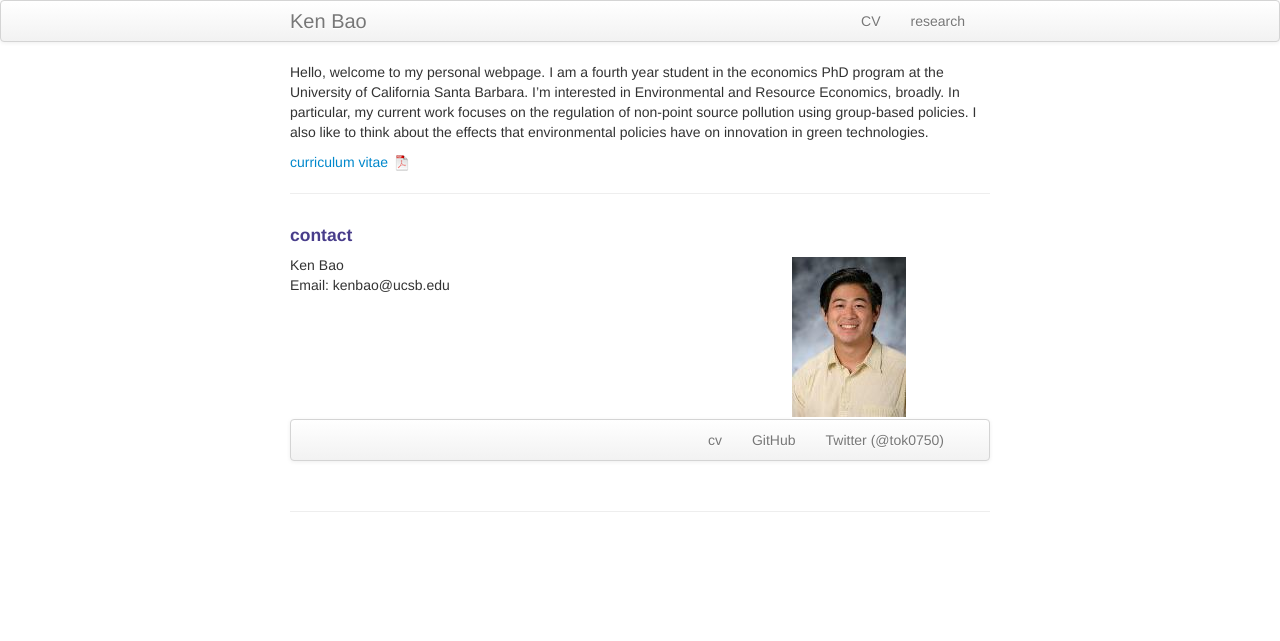
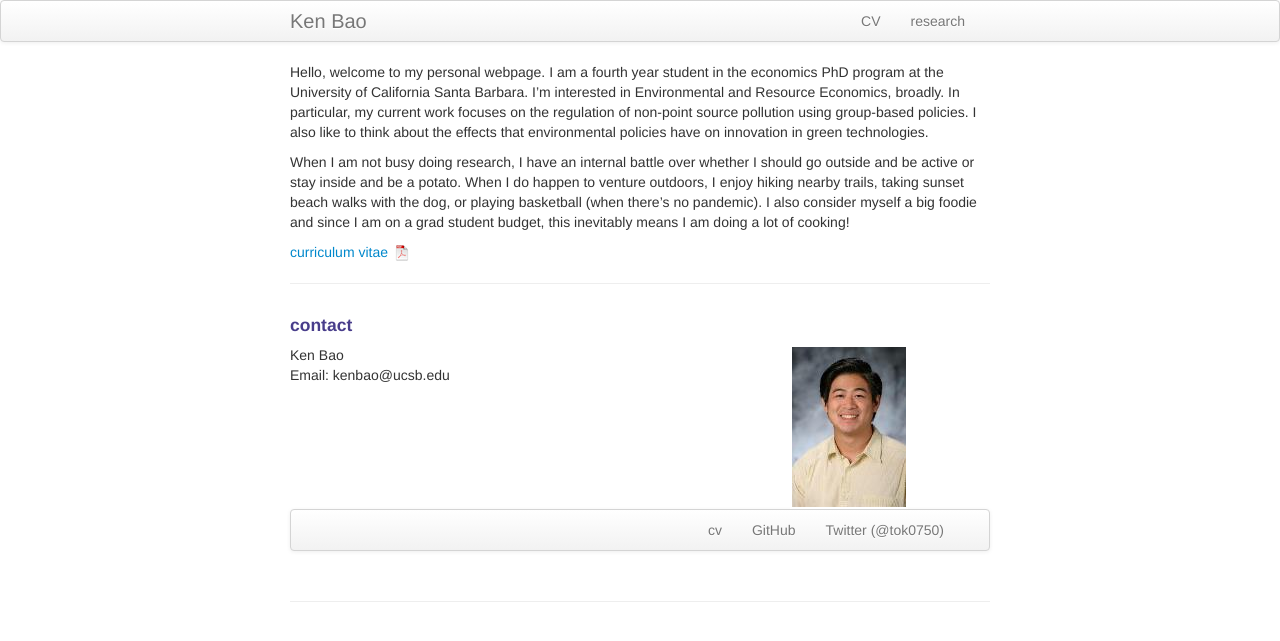
Before and after one commit to ChairmanBa0/ChairmanBa0.github.io, a Jekyll site: the page built from index.md, in a window 1280 px wide. Shown: the top 641 px of the page. Built offline with Jekyll 4.4.1, drawn with Linux system fonts in a browser that asks for light colours.

Commit message:
updated bio

```diff
--- a/index.md
+++ b/index.md
@@ -7,6 +7,7 @@ keywords: Ken Bao, ken bao, Ken, Bao, Environmental Economics, Natural Resource
 
 Hello, welcome to my personal webpage. I am a fourth year student in the economics PhD program at the University of California Santa Barbara. I'm interested in Environmental and Resource Economics, broadly. In particular, my current work focuses on the regulation of non-point source pollution using group-based policies. I also like to think about the effects that environmental policies have on innovation in green technologies.
 
+When I am not busy doing research, I have an internal battle over whether I should go outside and be active or stay inside and be a potato. When I do happen to venture outdoors, I enjoy hiking nearby trails, taking sunset beach walks with the dog, or playing basketball (when there's no pandemic). I also consider myself a big foodie and since I am on a grad student budget, this inevitably means I am doing a lot of cooking!
 
 [curriculum vitae ![CV as pdf]({{ BASE_PATH }}/pages/icons16/pdf-icon.png)]({{ BASE_PATH }}/assets/CV.pdf)<br/>
 
```
